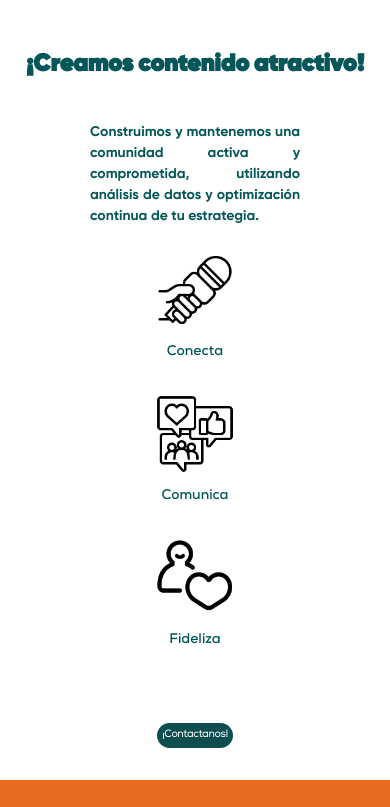
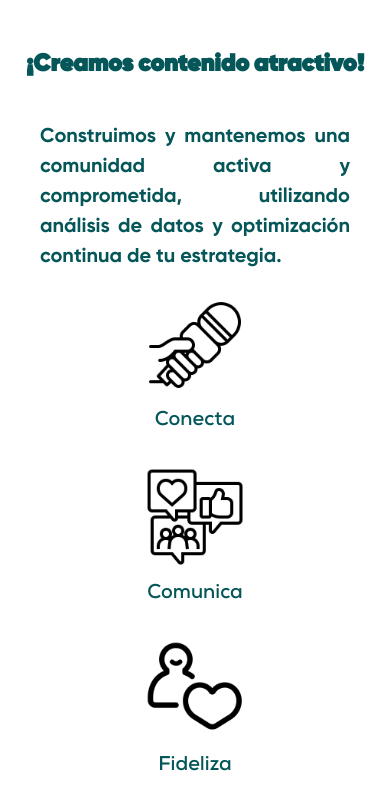
Before and after one commit to daniamalfi/daniamalfi.github.io, a plain HTML site: page redes.html in a window 390 px wide. Shown: the part 757-1564 px from the top of the page. Drawn offline with Linux system fonts and the light colour scheme.

Commit message:
Add files via upload

```diff
--- a/style.css
+++ b/style.css
@@ -429,15 +429,20 @@
     }
 
     .icon-card img {
-      width: clamp(50px, 20vw, 100px); /* force actual width */
+      width: clamp(50px, 25vw, 999px); /* force actual width */
       height: auto;
       max-width: none; /* disable any previous max-width */
     }
 
-    .button-container .button{
-      font-size: clamp(20px, 10vw, 999px);
-      padding: 0.5em 0.5em;
-      }
+    .servicios_texto p{
+        font-size: 20px;
+        margin-right: 40px;
+        margin-left: 40px;
+    }
+
+    .icon-card p {
+      font-size: 20px;
+    }
     }
 
 
@@ -451,8 +456,8 @@
     }
 
    .button-container .button{
-    font-size: clamp(10px, 2vw, 999px);
-    padding: 0.5em 0.5em;
+    font-size: clamp(14px, 4vw, 20px);
+    padding: 0.8em 2em;
     }
 
 /***********************************************************************
```
